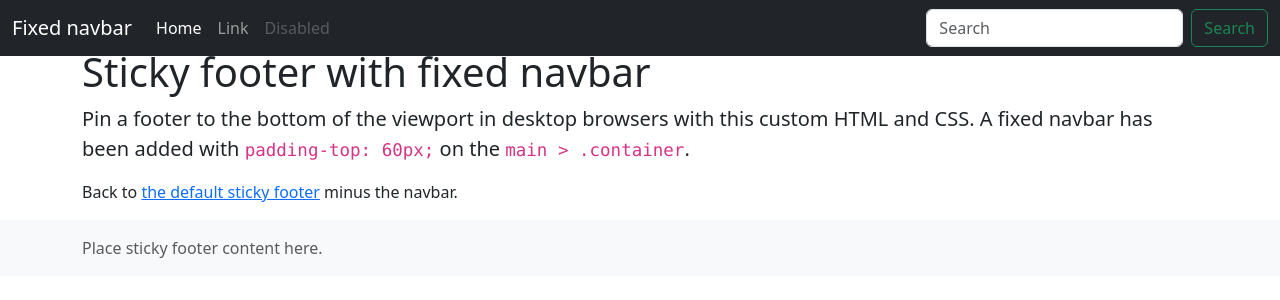
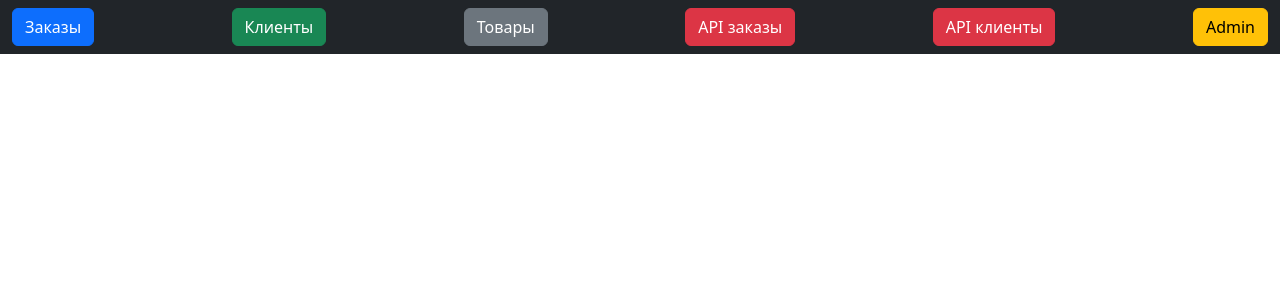
Before and after one commit to rublock/august_sender_crm, a Django app: page / in a window 1280 px wide. Shown: the top 300 px of the page. Run offline with Django 4.2, Linux system fonts and the light colour scheme; data that the repository does not hold is empty; some libraries are stand-ins or nearby versions.

Commit message:
cocommit

```diff
--- a/config/settings.py
+++ b/config/settings.py
@@ -41,7 +41,7 @@ INSTALLED_APPS = [
     'bootstrap5',
     'mainapp',
     'rest_framework',
-    'mainapp_api.apps.MainappApiConfig',
+    'mainapp_api',
 ]
 
 REST_FRAMEWORK = {
--- a/mainapp/templates/mainapp/home_page.html
+++ b/mainapp/templates/mainapp/home_page.html
@@ -16,45 +16,16 @@
   <!-- Fixed navbar -->
   <nav class="navbar navbar-expand-md navbar-dark fixed-top bg-dark">
     <div class="container-fluid">
-      <a class="navbar-brand" href="#">Fixed navbar</a>
-      <button class="navbar-toggler" type="button" data-bs-toggle="collapse" data-bs-target="#navbarCollapse" aria-controls="navbarCollapse" aria-expanded="false" aria-label="Toggle navigation">
-        <span class="navbar-toggler-icon"></span>
-      </button>
-      <div class="collapse navbar-collapse" id="navbarCollapse">
-        <ul class="navbar-nav me-auto mb-2 mb-md-0">
-          <li class="nav-item">
-            <a class="nav-link active" aria-current="page" href="#">Home</a>
-          </li>
-          <li class="nav-item">
-            <a class="nav-link" href="#">Link</a>
-          </li>
-          <li class="nav-item">
-            <a class="nav-link disabled" href="#" tabindex="-1" aria-disabled="true">Disabled</a>
-          </li>
-        </ul>
-        <form class="d-flex">
-          <input class="form-control me-2" type="search" placeholder="Search" aria-label="Search">
-          <button class="btn btn-outline-success" type="submit">Search</button>
-        </form>
-      </div>
+      <a type="button" class="btn btn-primary">Заказы</a>
+      <a type="button" class="btn btn-success">Клиенты</a>
+      <a type="button" class="btn btn-secondary">Товары</a>
+      <a type="button" class="btn btn-danger" href="{% url 'orders' %}">API заказы</a>
+      <a type="button" class="btn btn-danger" href="{% url 'clients' %}">API клиенты</a>
+      <a type="button" class="btn btn-warning" href="{% url 'admin:index' %}">Admin</a>
     </div>
   </nav>
 </header>
 
-<!-- Begin page content -->
-<main class="flex-shrink-0">
-  <div class="container">
-    <h1 class="mt-5">Sticky footer with fixed navbar</h1>
-    <p class="lead">Pin a footer to the bottom of the viewport in desktop browsers with this custom HTML and CSS. A fixed navbar has been added with <code class="small">padding-top: 60px;</code> on the <code class="small">main &gt; .container</code>.</p>
-    <p>Back to <a href="/docs/5.0/examples/sticky-footer/">the default sticky footer</a> minus the navbar.</p>
-  </div>
-</main>
-
-<footer class="footer mt-auto py-3 bg-light">
-  <div class="container">
-    <span class="text-muted">Place sticky footer content here.</span>
-  </div>
-</footer>
 
 
     <script src="{% static 'js/app.js' %}"></script>
--- a/mainapp_api/serializers.py
+++ b/mainapp_api/serializers.py
@@ -1,5 +1,5 @@
 from rest_framework import serializers
-from mainapp.models import OrderPosition
+from mainapp.models import OrderPosition, Client
 
 
 class OrderPositionSerializer(serializers.ModelSerializer):
@@ -14,3 +14,17 @@ class OrderPositionSerializer(serializers.ModelSerializer):
             "created_at",
         )
         model = OrderPosition
+
+class ClientPositionSerializer(serializers.ModelSerializer):
+    class Meta:
+        fields = (
+            "name",
+            "contact",
+            "where_from",
+            "oder_details",
+            "address",
+            "notes",
+            "created_at",
+            "updated_at",
+        )
+        model = Client
--- a/mainapp_api/urls.py
+++ b/mainapp_api/urls.py
@@ -1,6 +1,7 @@
 from django.urls import path
-from .views import OrderPositionList
+from .views import OrderPositionAPI, ClientPositionAPI
 
 urlpatterns = [
-    path("", OrderPositionList.as_view(), name="order_list"),
+    path("orders/", OrderPositionAPI.as_view(), name="orders"),
+    path("clients/", ClientPositionAPI.as_view(), name="clients"),
 ]
--- a/mainapp_api/views.py
+++ b/mainapp_api/views.py
@@ -1,7 +1,11 @@
 from rest_framework import generics
-from mainapp.models import OrderPosition
-from .serializers import OrderPositionSerializer
+from mainapp.models import OrderPosition, Client
+from .serializers import OrderPositionSerializer, ClientPositionSerializer
 
-class OrderPositionList(generics.ListAPIView):
+class OrderPositionAPI(generics.ListAPIView):
     queryset = OrderPosition.objects.all()
     serializer_class = OrderPositionSerializer
+
+class ClientPositionAPI(generics.ListAPIView):
+    queryset = Client.objects.all()
+    serializer_class = ClientPositionSerializer
--- a/requirements.txt
+++ b/requirements.txt
@@ -1,5 +1,3 @@
-asgiref==3.7.2
-backports.zoneinfo==0.2.1
 beautifulsoup4==4.12.2
 Django==4.2.4
 django-bootstrap-v5==1.0.11
```
